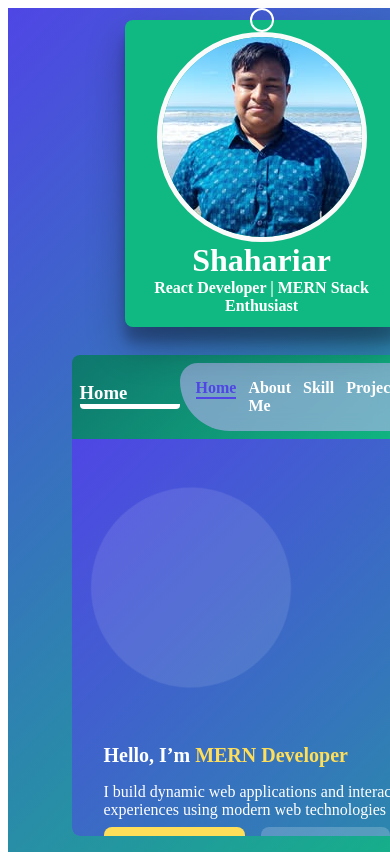
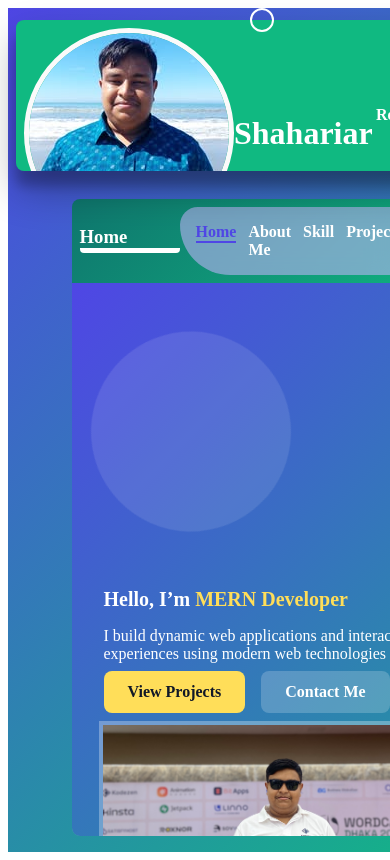
Before and after one commit to shahariar270/portfolio-template, a React (Vite) app in the folder client/: page / in a window 390 px wide. Shown: the top 860 px of the page. Built offline with nearby package versions, Linux system fonts and the light colour scheme; a web font is replaced by a local one.

Commit message:
update left content styles for better responsiveness

```diff
--- a/client/src/assets/styles/common/layout/_leftContetBox.scss
+++ b/client/src/assets/styles/common/layout/_leftContetBox.scss
@@ -76,3 +76,22 @@
         }
     }
 }
+@media (max-width: 475px) {
+    .st-portfolio {
+        &--left-content,
+        &--right-content {
+            margin: 12px;
+        }
+
+        &--left-content{
+            width: 100%;
+            min-width: 425px;
+            padding: 8px;
+            overflow: hidden;
+
+        }
+        &--logo{
+            flex-direction: row;
+        }
+    }
+}
```
